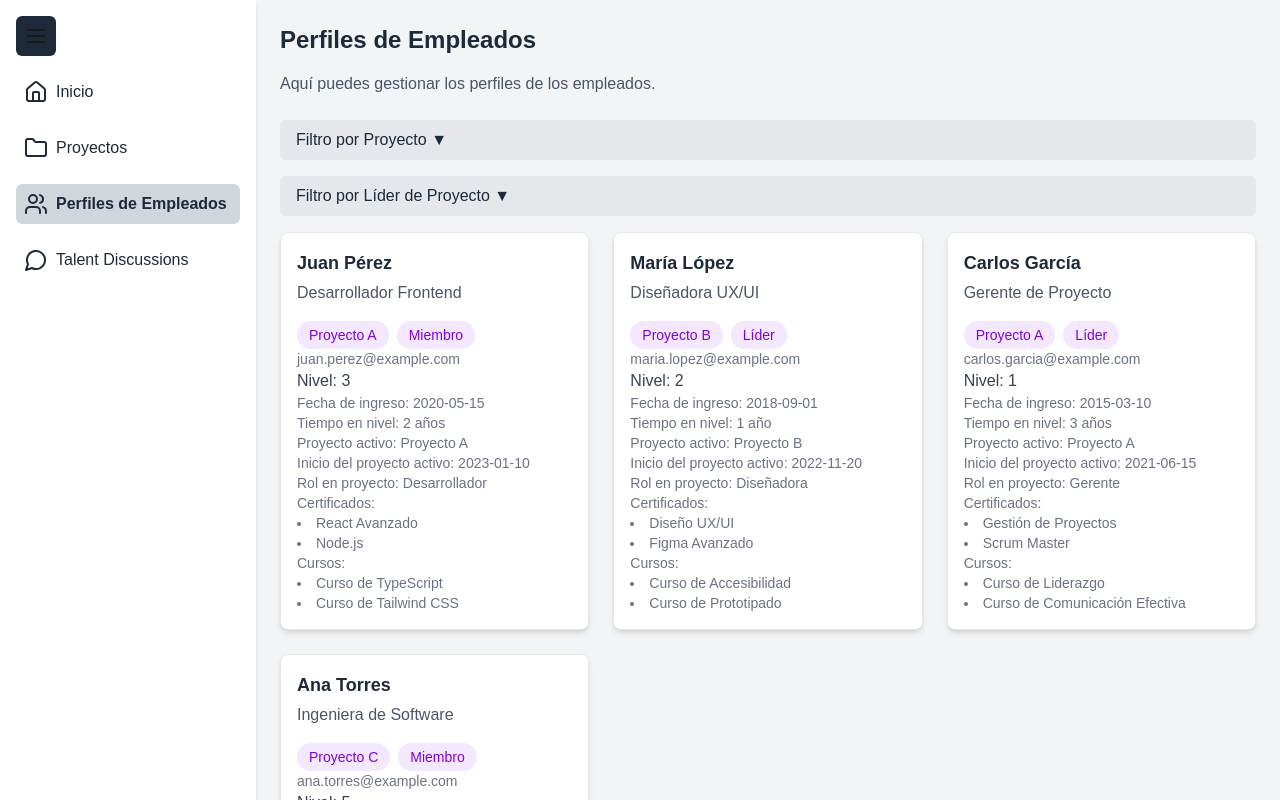
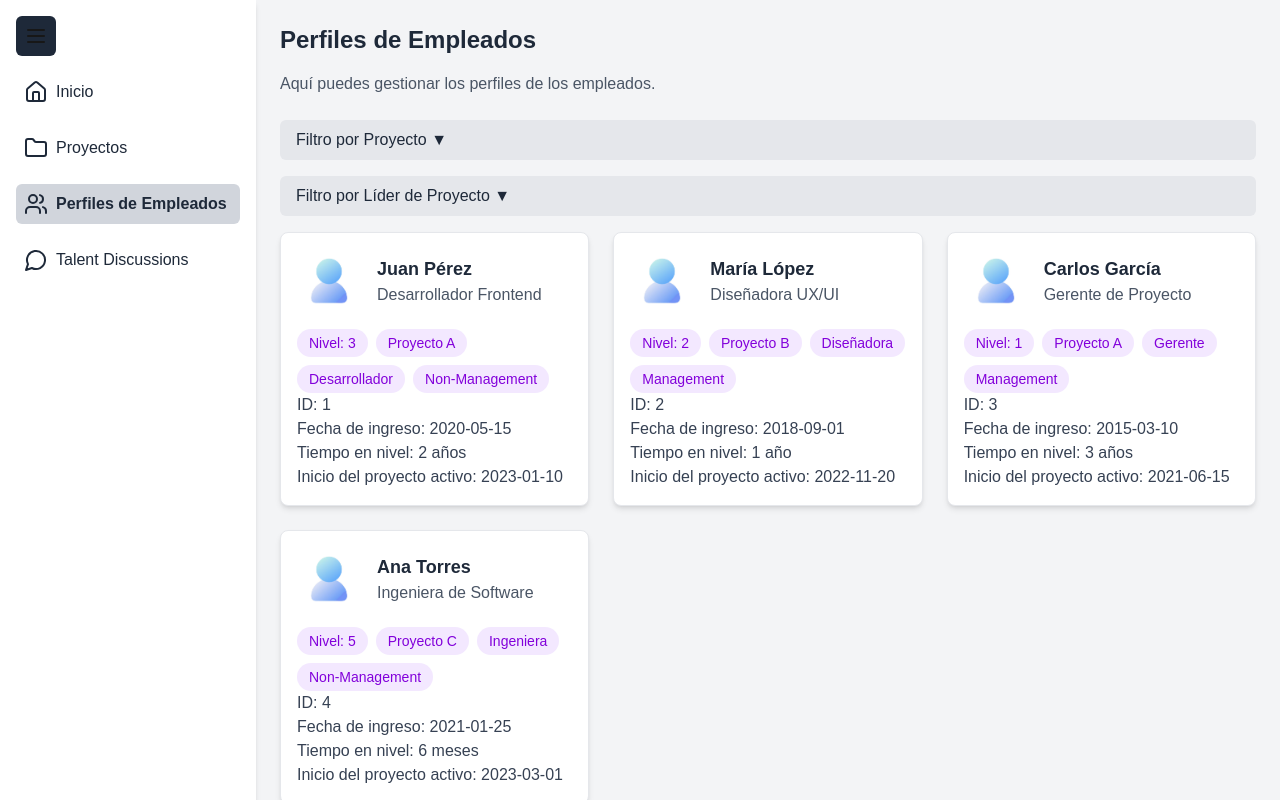
Before and after one commit to RICTEL04/pathexplorer-esquimales, a Next.js app: page /capability-lead/perfiles-de-empleados in a window 1280 px wide. Shown: the top 800 px of the page. Built offline with nearby package versions, Linux system fonts and the light colour scheme.

Commit message:
cambios en la estructura de componentes

```diff
--- a/app/UserProfile/page.tsx
+++ b/app/UserProfile/page.tsx
@@ -1,7 +1,7 @@
 "use client"
 import React from 'react';
-import Profile from '../components/Profile'; // Asegúrate de importar correctamente el componente
-import Card from '../components/Card'
+import Profile from '@/components/Profile'; // Asegúrate de importar correctamente el componente
+import Card from '@/components/Card'
 
 interface PeopleLead {
   id: string;
--- a/app/capability-lead/perfiles-de-empleados/EmployeeCard.tsx
+++ b/app/capability-lead/perfiles-de-empleados/EmployeeCard.tsx
@@ -20,40 +20,41 @@ interface Employee {
 export default function EmployeeCard({ employee }: { employee: Employee }) {
   return (
     <div className="bg-white shadow-md rounded-lg p-4 border border-gray-200">
-      <h2 className="text-lg font-bold text-gray-800 mb-1">{employee.name}</h2>
-      <p className="text-gray-600">{employee.position}</p>
+      {/* Profile Image and Name/Position */}
+      <div className="flex items-center mb-4">
+        <img
+          src="/profile.avif"
+          alt={`Profile of ${employee.name}`}
+          className="w-16 h-16 rounded-full mr-4"
+        />
+        <div>
+          <h2 className="text-lg font-bold text-gray-800">{employee.name}</h2>
+          <p className="text-gray-600">{employee.position}</p>
+        </div>
+      </div>
 
       {/* Light Purple Cards for Project and isProjectLead */}
       <div className="flex flex-wrap gap-2 mt-4">
+      <span className="bg-purple-100 text-purple-700 text-sm font-medium px-3 py-1 rounded-full">
+          Nivel: {employee.level}
+        </span>
         <span className="bg-purple-100 text-purple-700 text-sm font-medium px-3 py-1 rounded-full">
           {employee.project}
         </span>
         <span className="bg-purple-100 text-purple-700 text-sm font-medium px-3 py-1 rounded-full">
-          {employee.isProjectLead ? "Líder" : "Miembro"}
+          {employee.projectRole}
+        </span>
+        <span className="bg-purple-100 text-purple-700 text-sm font-medium px-3 py-1 rounded-full">
+          {employee.isProjectLead ? "Management" : "Non-Management"}
         </span>
       </div>
-
-      <p className="text-gray-500 text-sm">{employee.email}</p>
-      <p className="text-gray-700 font-medium">Nivel: {employee.level}</p>
-      <p className="text-gray-500 text-sm">Fecha de ingreso: {employee.companyEntryDate}</p>
-      <p className="text-gray-500 text-sm">Tiempo en nivel: {employee.timeOnLevel}</p>
-      <p className="text-gray-500 text-sm">Proyecto activo: {employee.activeProject}</p>
-      <p className="text-gray-500 text-sm">
+      <p className="text-gray-700 text-base font-medium">ID: {employee.id}</p>
+      <p className="text-gray-700 text-base font-medium">Fecha de ingreso: {employee.companyEntryDate}</p>
+      <p className="text-gray-700 text-base font-medium">Tiempo en nivel: {employee.timeOnLevel}</p>
+      <p className="text-gray-700 text-base font-medium">
         Inicio del proyecto activo: {employee.activeProjectStartDate}
       </p>
-      <p className="text-gray-500 text-sm">Rol en proyecto: {employee.projectRole}</p>
-      <p className="text-gray-500 text-sm">Certificados:</p>
-      <ul className="list-disc list-inside text-gray-500 text-sm">
-        {employee.certificates.map((certificate, index) => (
-          <li key={index}>{certificate}</li>
-        ))}
-      </ul>
-      <p className="text-gray-500 text-sm">Cursos:</p>
-      <ul className="list-disc list-inside text-gray-500 text-sm">
-        {employee.courses.map((course, index) => (
-          <li key={index}>{course}</li>
-        ))}
-      </ul>
+
     </div>
   );
 }
```
Also changed, not shown: components/Card.tsx (renamed from app/components/Card.tsx), components/Profile.tsx (renamed from app/components/Profile.tsx), components/Table.tsx (renamed from app/components/Table.tsx), public/profile.avif (added).
